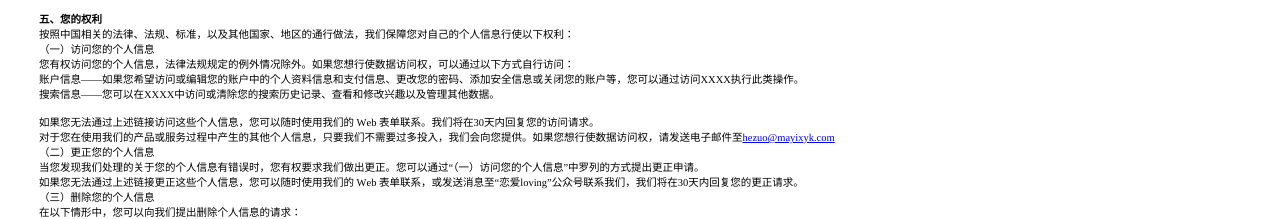
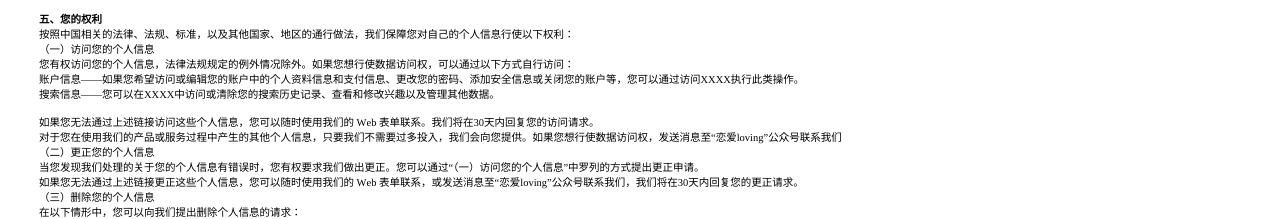
Before and after one commit to zhouzhihua/couple, a plain HTML site: page privacy.html in a window 1280 px wide. Shown: the part 961-1180 px from the top of the page. Drawn offline with Linux system fonts and the light colour scheme.

Commit message:
Update privacy.html

```diff
--- a/privacy.html
+++ b/privacy.html
@@ -206,7 +206,7 @@
     <span style="font-kerning: none">如果您无法通过上述链接访问这些个人信息，您可以随时使用我们的 Web 表单联系。我们将在30天内回复您的访问请求。</span>
 </p>
 <p style="margin-top: 0px; margin-bottom: 0px; text-align: justify; text-indent: 21px; font-stretch: normal; font-size: 10.5px; line-height: normal; font-family: Times; color: rgb(0, 0, 0); -webkit-text-stroke-width: initial; -webkit-text-stroke-color: rgb(0, 0, 0);">
-    <span style="font-kerning: none">对于您在使用我们的产品或服务过程中产生的其他个人信息，只要我们不需要过多投入，我们会向您提供。如果您想行使数据访问权，请发送电子邮件至<a href="mailto:hezuo@mayixyk.com"><span style="font-stretch: normal; line-height: normal; -webkit-font-kerning: none;">hezuo@mayixyk.com</span></a></span>
+    <span style="font-kerning: none">对于您在使用我们的产品或服务过程中产生的其他个人信息，只要我们不需要过多投入，我们会向您提供。如果您想行使数据访问权，发送消息至“恋爱loving”公众号联系我们
 </p>
 <p style="margin-top: 0px; margin-bottom: 0px; text-align: justify; text-indent: 21px; font-stretch: normal; font-size: 10.5px; line-height: normal; font-family: Times; color: rgb(0, 0, 0); -webkit-text-stroke-width: initial; -webkit-text-stroke-color: rgb(0, 0, 0);">
     <span style="font-kerning: none">（二）更正您的个人信息</span>
```
